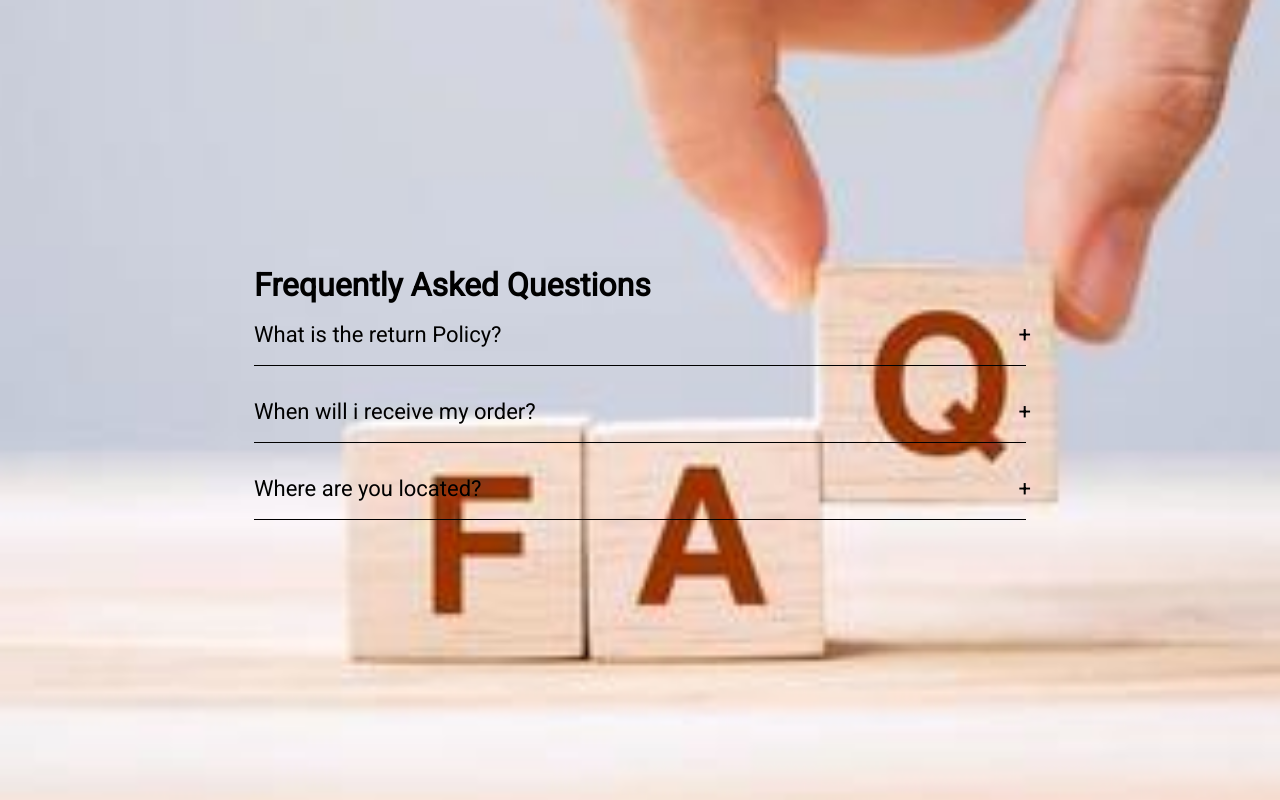
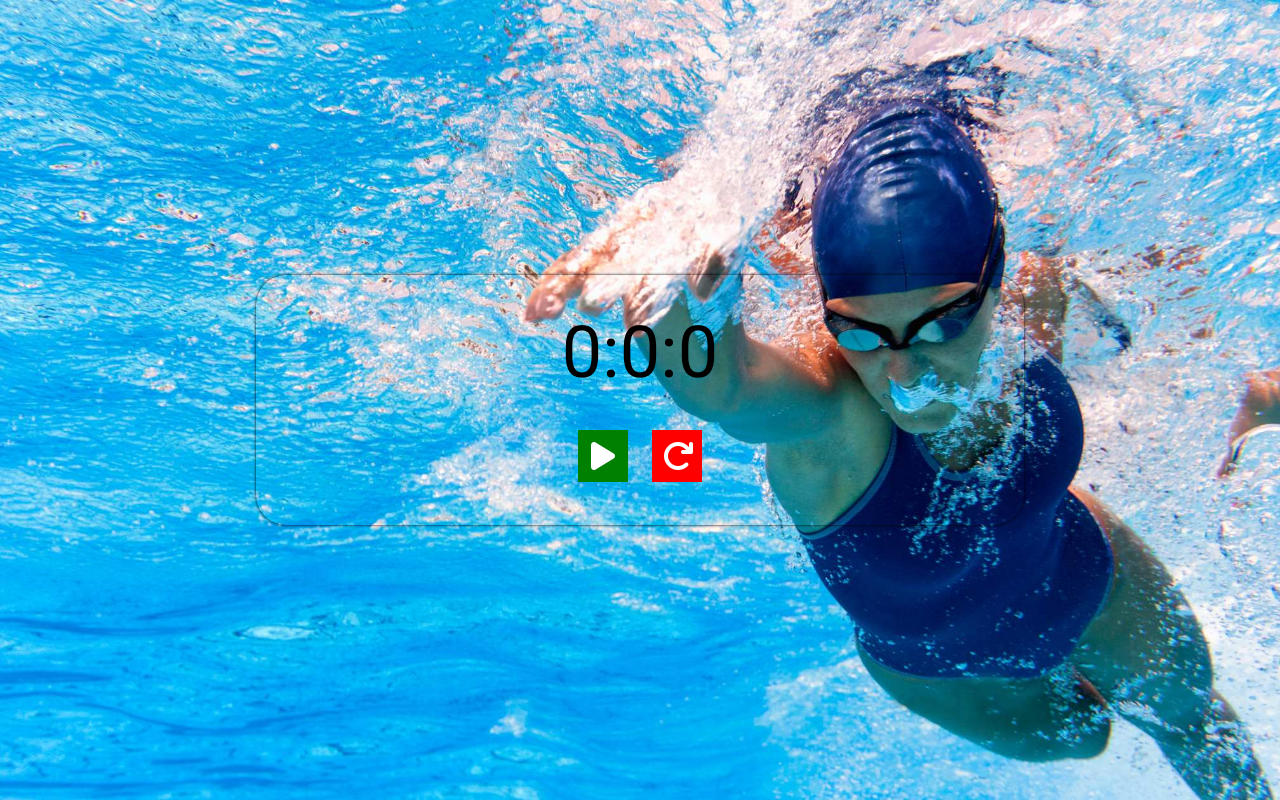
Before and after one commit to wantingPeng/DOM, a plain HTML site: page project.html in a window 1280 px wide. Drawn offline with Linux system fonts and the light colour scheme.

Commit message:
display time
the problem here is that the form is *:*:* not 00:00:00

```diff
--- /dev/null
+++ b/project-4.js
@@ -0,0 +1,17 @@
+// 1 每一秒钟 计数一次second count ++ ,然后60秒 变成minute ++ 然后hours++
+
+let second=0;
+let minute=0;
+let hours=0;
+function time(){
+  second++//?
+
+  if (second>=60){  minute++;second=0}
+ if (minute>=60){hours++; minute=0}
+displayTimer.innerText=hours+':'+minute+':'+second;
+
+}
+let displayTimer=document.querySelector("#timer");
+console.log(displayTimer);
+ console.log(displayTimer.innerText=hours+':'+minute+':'+second);
+//window.setInterval(time,1000);
--- a/project.html
+++ b/project.html
@@ -2,7 +2,7 @@
 <html>
   <head>
     <link rel="stylesheet" href="projects-style.css">
-    <script src="project-3.js"defer ></script>
+    <script src="project-4.js"defer ></script>
     <!-- googel font -->
     <link rel="preconnect" href="https://fonts.googleapis.com">
     <link rel="preconnect" href="https://fonts.gstatic.com" crossorigin>
@@ -47,8 +47,8 @@
 </div>
  -->
 
-  <!-- Project 2 : Modal -->
-   <div class="accordion">
+  <!-- Project 3 ----- -->
+<!--    <div class="accordion">
    <h1>Frequently Asked Questions</h1>
    <div class="container">
       <div class="content">
@@ -66,7 +66,24 @@
 
       </div>
    </div>
+  </div> -->
+
+
+ <!-- Project 4 : ------------>
+<div class="container">
+  <div id="timer">
+    00:00:00
   </div>
+  <div class="buttons">
+    <button id="startStopBtn">
+      <i class="fa-solid fa-play" id="play"></i>
+    </button>
+    <button id="resetBtn">
+      <i class="fa-solid fa-arrow-rotate-right" id="reset"></i>
+    </button>
+  </div>
+</div>
+
   </body>
 
 
--- a/projects-style.css
+++ b/projects-style.css
@@ -133,7 +133,7 @@ transition: .5s;
  */
 
  /* project------3 */
- body{
+/*  body{
   background:url(hand-holding-wooden-cube-blocks-with-faq-text-on-table-background-financial-marketing-and-business-concepts-photo.jpg
   )no-repeat center center/cover;
   height: 100vh;
@@ -184,3 +184,50 @@ transition: .5s;
   font-size: 30px;
   transition: .5s;
 }
+ */
+ body {
+  height: 100vh;
+  background: url(Swimming.jpg) no-repeat center top / cover;
+  display: flex;
+  justify-content: center;
+  align-items: center;
+ }
+
+ .container {
+  width: 60%;
+  height: 250px;
+  background-color: transparent;
+  border-radius: 30px;
+  box-shadow:  0 0 3px;
+ }
+
+ .buttons {
+  text-align: center;
+ }
+
+ button {
+  margin: 0 10px;
+  border: none;
+ }
+
+ button i {
+  font-size: 2rem;
+  padding: 10px;
+  color: #fff;
+  width: 50px;
+ }
+
+ #timer {
+  width: 100%;
+  font-size: 72px;
+  text-align: center;
+  margin: 0px auto;
+  padding: 35px;
+ }
+ #play {
+  background-color: green;
+ }
+
+ #reset {
+  background-color: red;
+ }
```
Also changed, not shown: Swimming.jpg (added).
